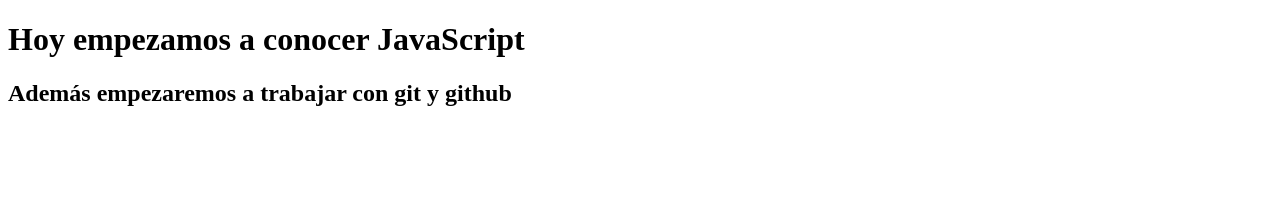
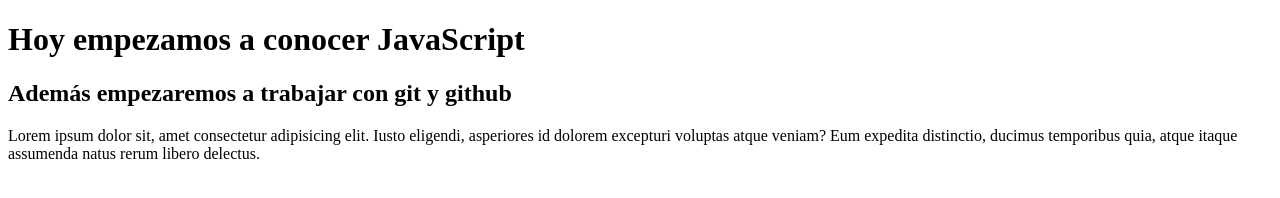
Before and after one commit to Miku606/Proyecto-JS-I, a plain HTML site: page index.html in a window 1280 px wide. Drawn offline with Linux system fonts and the light colour scheme.

Commit message:
Confirma tercer cambio

```diff
--- a/index.html
+++ b/index.html
@@ -8,5 +8,8 @@
 <body>
     <h1>Hoy empezamos a conocer JavaScript</h1>
     <h2>Además empezaremos a trabajar con git y github</h2>
+    <p>
+        Lorem ipsum dolor sit, amet consectetur adipisicing elit. Iusto eligendi, asperiores id dolorem excepturi voluptas atque veniam? Eum expedita distinctio, ducimus temporibus quia, atque itaque assumenda natus rerum libero delectus.
+    </p>
 </body>
 </html>
```
